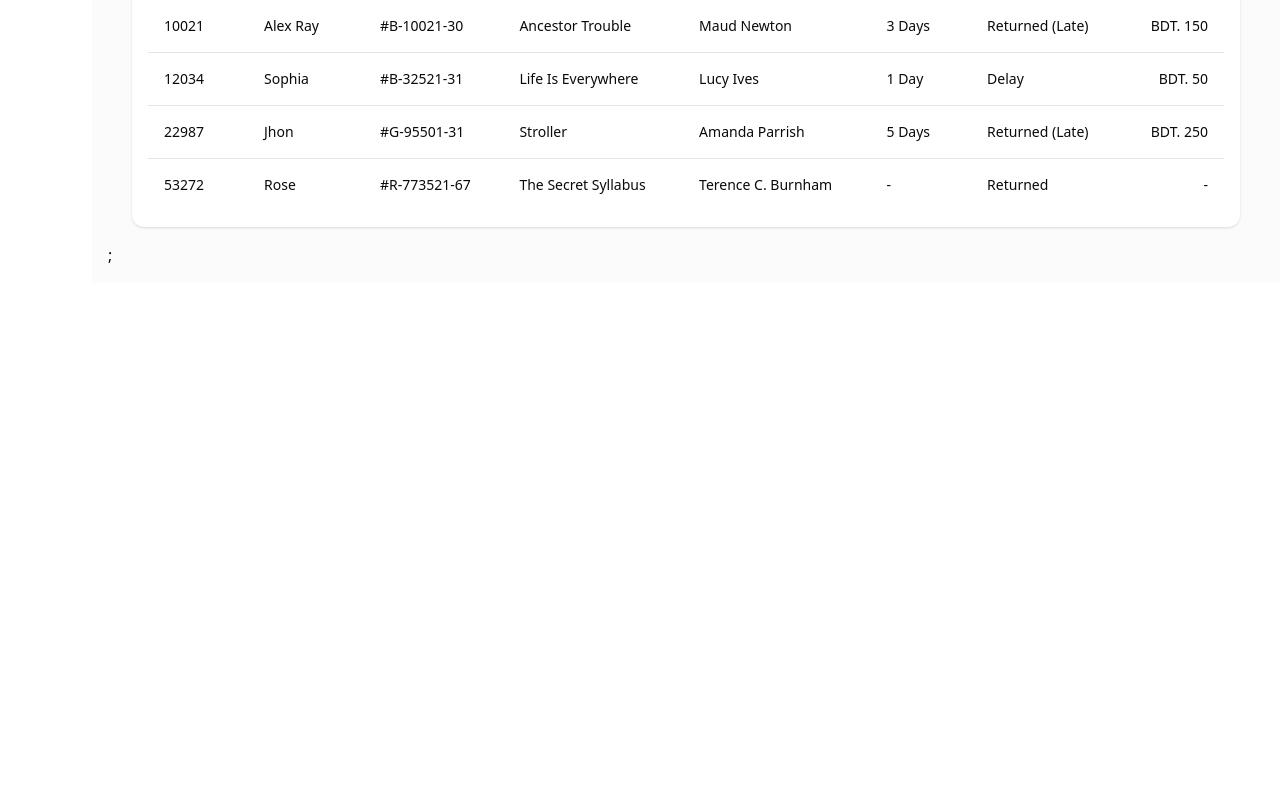
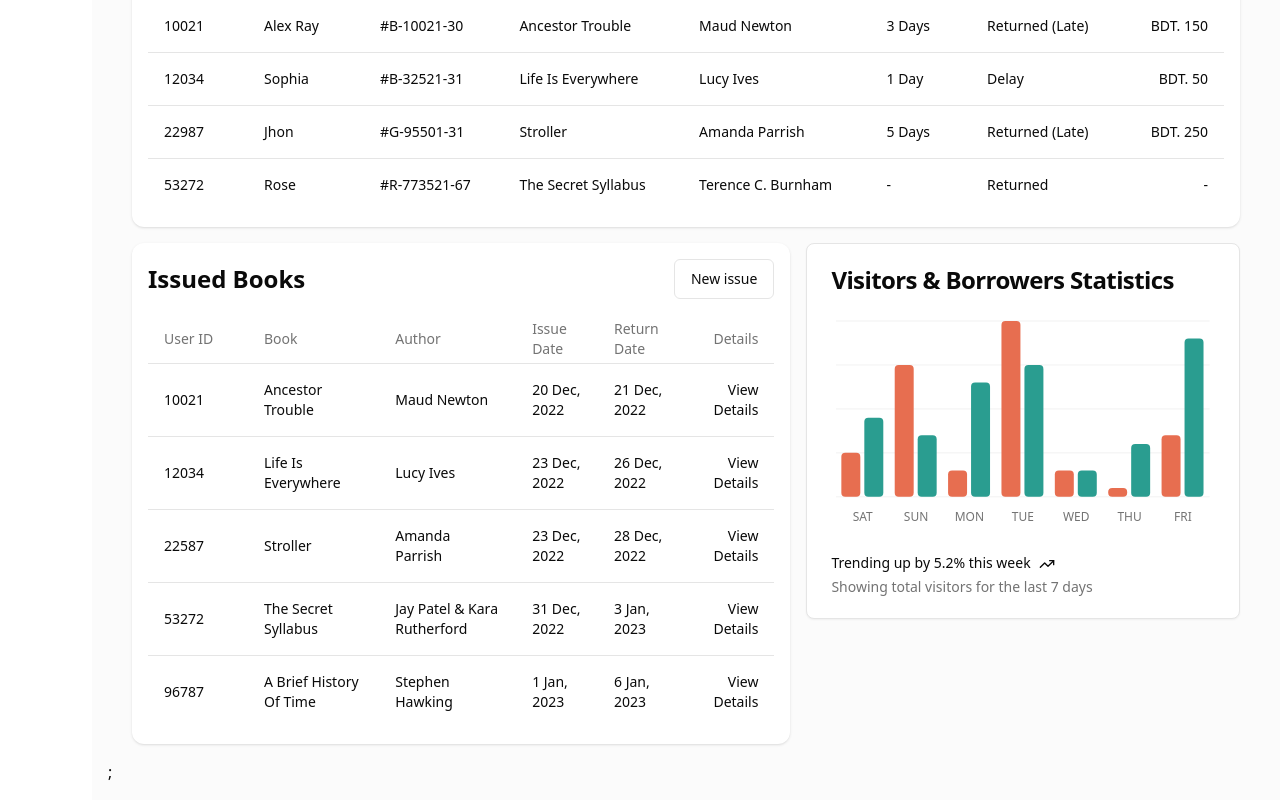
Before and after one commit to olakadasami/library-ms-frontend, a Next.js app: page /dashboard in a window 1280 px wide. Shown: the part 964-1764 px from the top of the page. Before the commit the page ends 1247 px from the top, so only its background shows below. Built offline with nearby package versions, Linux system fonts and the light colour scheme.

Commit message:
feat: add Barchart to dashboard this time

```diff
--- a/src/pages/dashboard/index.tsx
+++ b/src/pages/dashboard/index.tsx
@@ -1,5 +1,7 @@
 import BookCarousel from "@/features/books/BookCarousel";
+import BarChartDashboard from "@/features/dashboard/Barchart";
 import DashboardList from "@/features/dashboard/DashboardList";
+import { issuedBooksData } from "@/features/dashboard/data/issuedBooks";
 import { overdueBooks } from "@/features/dashboard/data/overdueBooks";
 import InfoCard from "@/features/dashboard/InfoCard/InfoCard";
 import { infoCardData } from "@/features/dashboard/InfoCard/infoCardData";
@@ -7,6 +9,7 @@ import UsersList from "@/features/users/UsersList";
 import React from "react";
 
 function index() {
+  const handleNewBookIssue = () => console.log("Handle Issue book");
   return (
     <div className="space-y-4 sm:py-4 px-6 relative">
       <h1 className="text-4xl font-semibold">
@@ -40,6 +43,21 @@ function index() {
 
         {/* Overdue books list */}
         <DashboardList caption="Overdue Book List" data={overdueBooks} />
+
+        {/* Book list and bar chart */}
+        <div className="grid grid-cols-1 md:grid-cols-5 gap-4">
+          <div className="md:col-span-3 ">
+            <DashboardList
+              data={issuedBooksData}
+              caption="Issued Books"
+              action={handleNewBookIssue}
+              actionCaption="New issue"
+            />
+          </div>
+          <div className="md:col-span-2 ">
+            <BarChartDashboard />
+          </div>
+        </div>
       </main>
     </div>
   );
```
